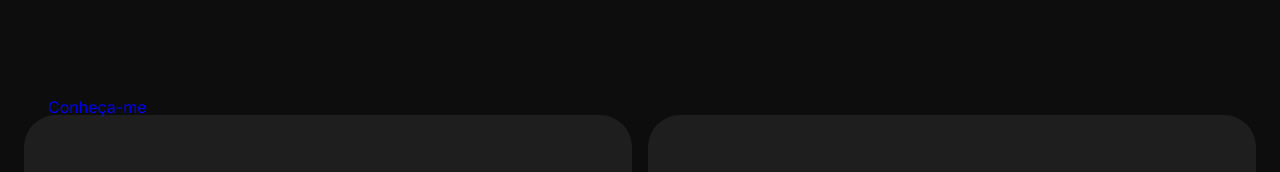
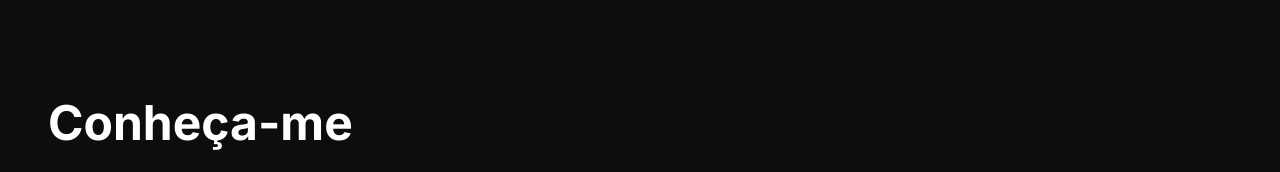
Before and after one commit to Felipeluanbr/pessoal-portifolio-v2, a website: page index.html in a window 1280 px wide. Shown: the part 2869-3041 px from the top of the page. Drawn offline with nearby package versions, Linux system fonts and the light colour scheme.

Commit message:
feat: Corrigindo o h2 do conceça-me

```diff
--- a/assets/scss/paginas/_home.scss
+++ b/assets/scss/paginas/_home.scss
@@ -103,6 +103,14 @@ body {
   width: 74rem;
 
   .conheca__container {
+
+    h2{
+      font-size: $font-size-48;
+      font-weight: $font-weight-bold;
+      color: $wite;
+      margin-bottom: 4rem;
+
+    }
     .conheca__grade {
       display: grid;
       grid-template-columns: 0fr 1fr;
```
Also changed, not shown: assets/css/style.css, 1 other file.
